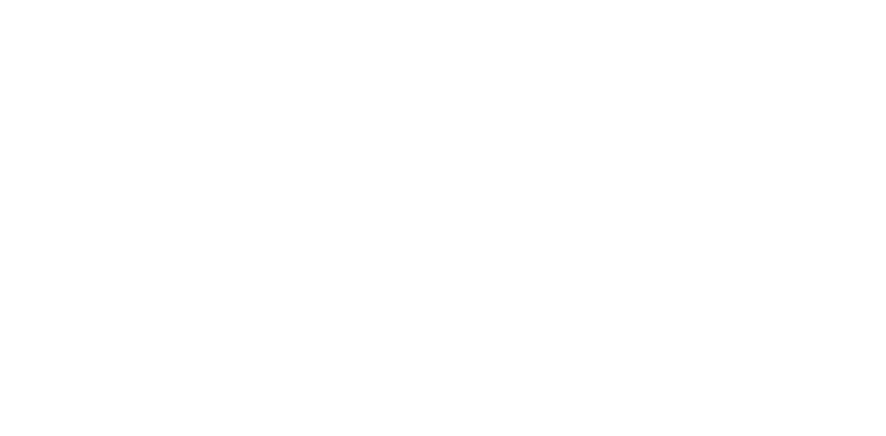
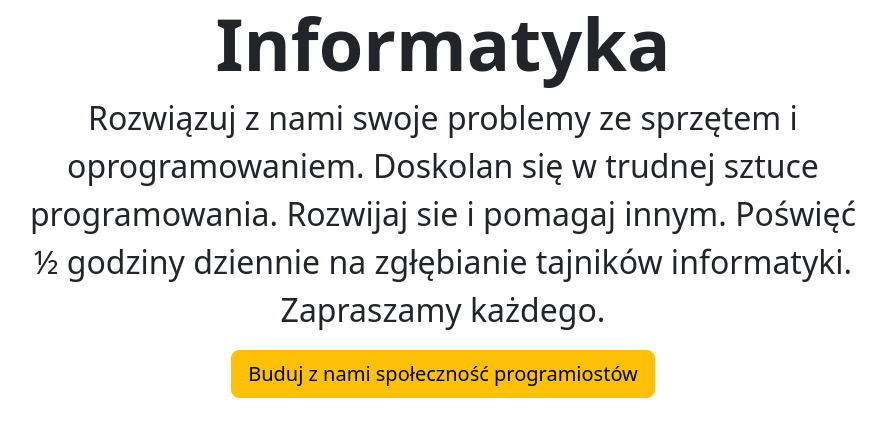
Before and after one commit to orlowski-dev/witryna, a plain HTML site: page index.html in a window 1280 px wide. Shown: the whole page, without its empty margins (197-1083 px from the left). Drawn offline with nearby package versions, Linux system fonts and the light colour scheme.

Commit message:
feat: add hero section

```diff
--- a/index.html
+++ b/index.html
@@ -1,12 +1,15 @@
 <!doctype html>
 <html lang="en">
-
     <head>
         <meta charset="UTF-8" />
         <meta name="viewport" content="width=device-width, initial-scale=1.0" />
         <title>Portal InfoInfo</title>
-  <link href="https://cdn.jsdelivr.net/npm/bootstrap@5.3.8/dist/css/bootstrap.min.css" rel="stylesheet"
-    integrity="sha384-sRIl4kxILFvY47J16cr9ZwB07vP4J8+LH7qKQnuqkuIAvNWLzeN8tE5YBujZqJLB" crossorigin="anonymous" />
+        <link
+            href="https://cdn.jsdelivr.net/npm/bootstrap@5.3.8/dist/css/bootstrap.min.css"
+            rel="stylesheet"
+            integrity="sha384-sRIl4kxILFvY47J16cr9ZwB07vP4J8+LH7qKQnuqkuIAvNWLzeN8tE5YBujZqJLB"
+            crossorigin="anonymous"
+        />
         <link rel="stylesheet" href="./css/portal.css" />
     </head>
 
@@ -14,15 +17,35 @@
         <!-- navigation menu -->
         <main>
             <!-- hero section -->
+
+            <div class="hero" id="onas">
+                <div class="row text-center">
+                    <div class="col-sm-8 offset-sm-2">
+                        <h1 class="display-2 fw-bold">Informatyka</h1>
+                        <p class="fs-2">
+                            Rozwiązuj z nami swoje problemy ze sprzętem i
+                            oprogramowaniem. Doskolan się w trudnej sztuce
+                            programowania. Rozwijaj sie i pomagaj innym. Poświęć
+                            &frac12; godziny dziennie na zgłębianie tajników
+                            informatyki. Zapraszamy każdego.
+                        </p>
+                        <a href="#" class="btn btn-lg btn-warning">
+                            Buduj z nami społeczność programiostów
+                        </a>
+                    </div>
+                </div>
+            </div>
+
             <!-- category cards -->
             <!-- authors carousel -->
             <!-- contract section -->
             <!-- map section -->
         </main>
         <!-- footer -->
-  <script src="https://cdn.jsdelivr.net/npm/bootstrap@5.3.8/dist/js/bootstrap.bundle.min.js"
+        <script
+            src="https://cdn.jsdelivr.net/npm/bootstrap@5.3.8/dist/js/bootstrap.bundle.min.js"
             integrity="sha384-FKyoEForCGlyvwx9Hj09JcYn3nv7wiPVlz7YYwJrWVcXK/BmnVDxM+D2scQbITxI"
-    crossorigin="anonymous"></script>
+            crossorigin="anonymous"
+        ></script>
     </body>
-
 </html>
```
Lines whose indentation alone changed are shown as unchanged.
